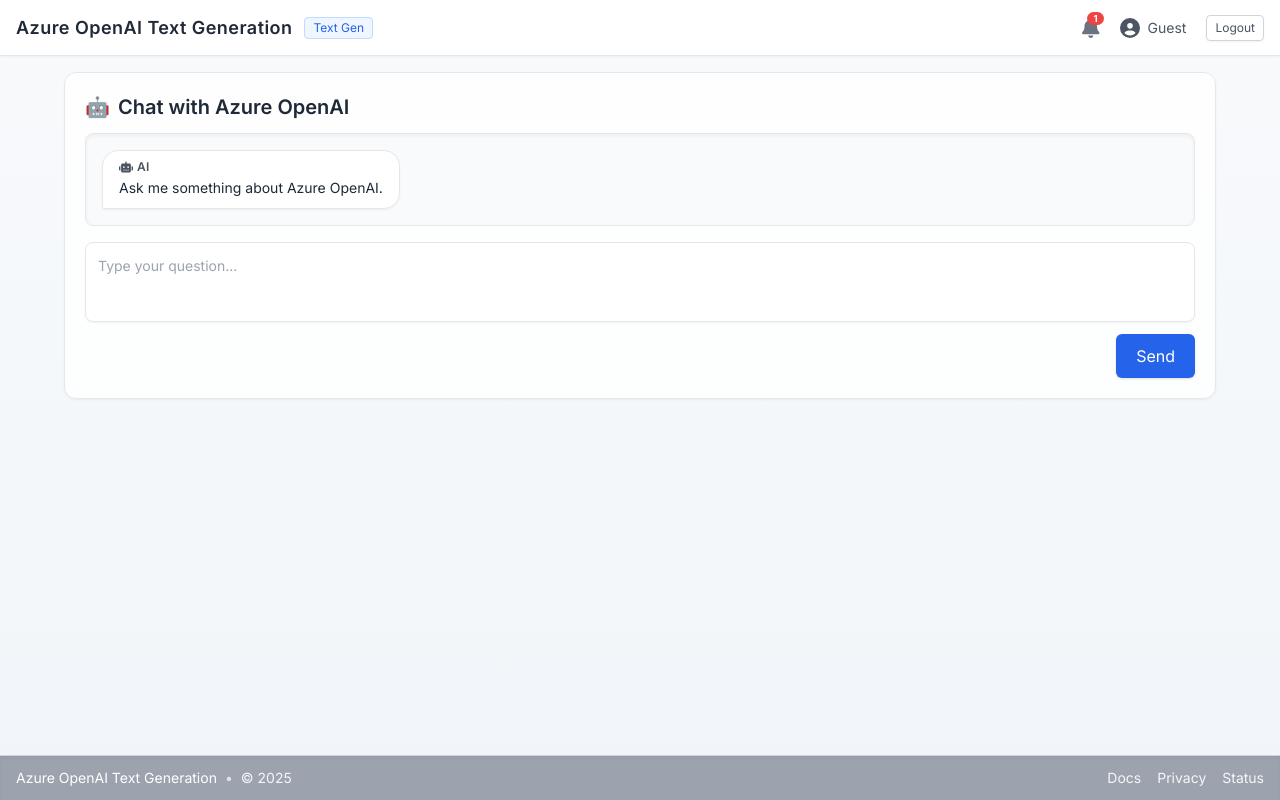
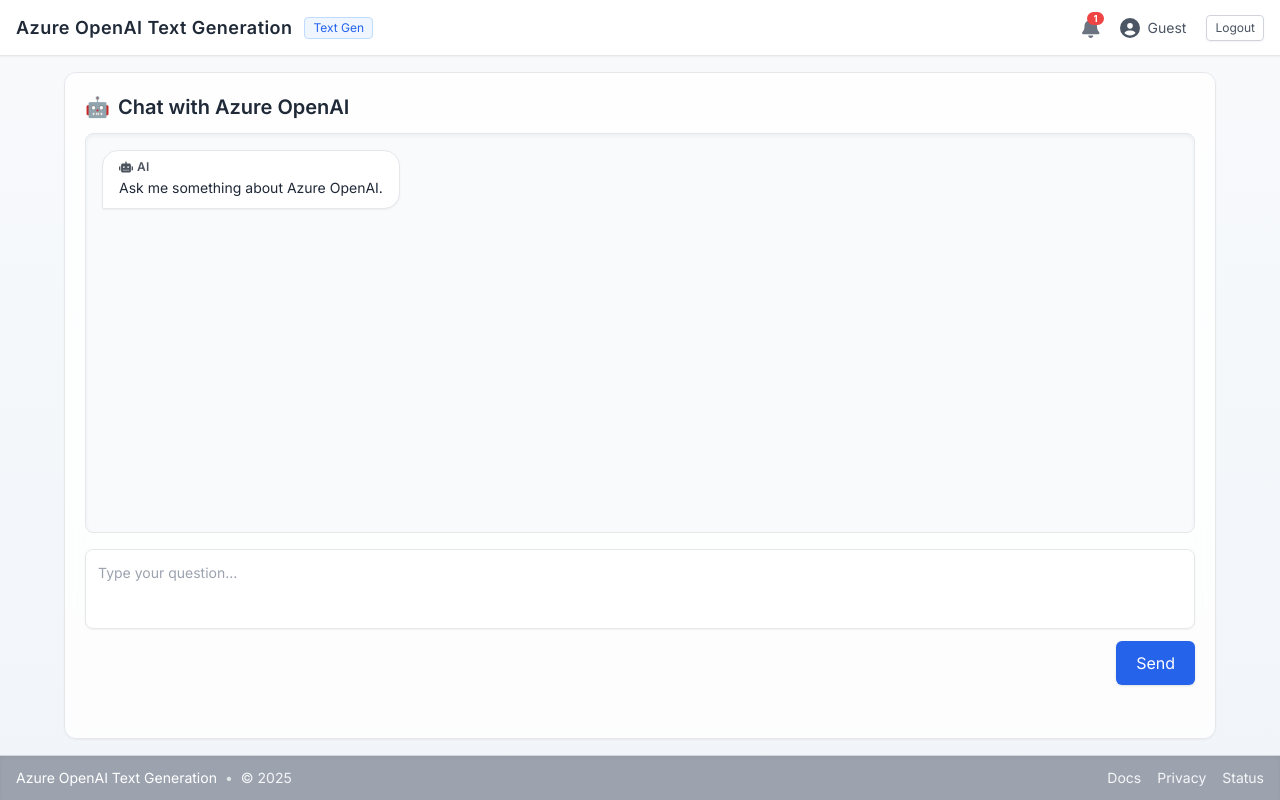
Before and after one commit to Swamy-s-Tech-Skills-Academy-AI-ML-Data/flask-react-aoai-completions, a React (Vite) app in the folder src/frontend/: page / in a window 1280 px wide. Built offline with nearby package versions, Linux system fonts and the light colour scheme; no server answers.

Commit message:
Enhance Chat component layout: adjust container height and add custom scrollbar for improved usability

```diff
--- a/src/frontend/src/components/Chat.tsx
+++ b/src/frontend/src/components/Chat.tsx
@@ -54,9 +54,9 @@
     const formatTimestamp = (ts: number) => new Date(ts).toLocaleTimeString([], { hour: '2-digit', minute: '2-digit' });
 
     return (
-        <div className="font-inter w-full max-w-6xl 2xl:max-w-7xl mx-auto flex flex-col h-full min-h-0 rounded-xl border border-gray-200 shadow-sm bg-white/80 backdrop-blur p-5 overflow-hidden">
+        <div className="font-inter w-full max-w-6xl 2xl:max-w-7xl mx-auto flex flex-col rounded-xl border border-gray-200 shadow-sm bg-white/80 backdrop-blur p-5">
             <h2 className="text-lg md:text-xl font-semibold text-gray-800 mb-3 flex items-center gap-2"><span role="img" aria-label="robot">🤖</span> Chat with Azure OpenAI</h2>
-            <div ref={scrollRef} className="bg-gray-50 text-gray-900 p-4 rounded-lg shadow-inner border border-gray-200 flex-1 min-h-0 overflow-y-auto space-y-4">
+            <div ref={scrollRef} className="custom-scrollbar bg-gray-50 text-gray-900 p-4 rounded-lg shadow-inner border border-gray-200 overflow-y-auto min-h-[50vh] max-h-[60vh] space-y-4">
                 {messages.map((m, i) => {
                     const isUser = m.role === 'user';
                     return (
```
